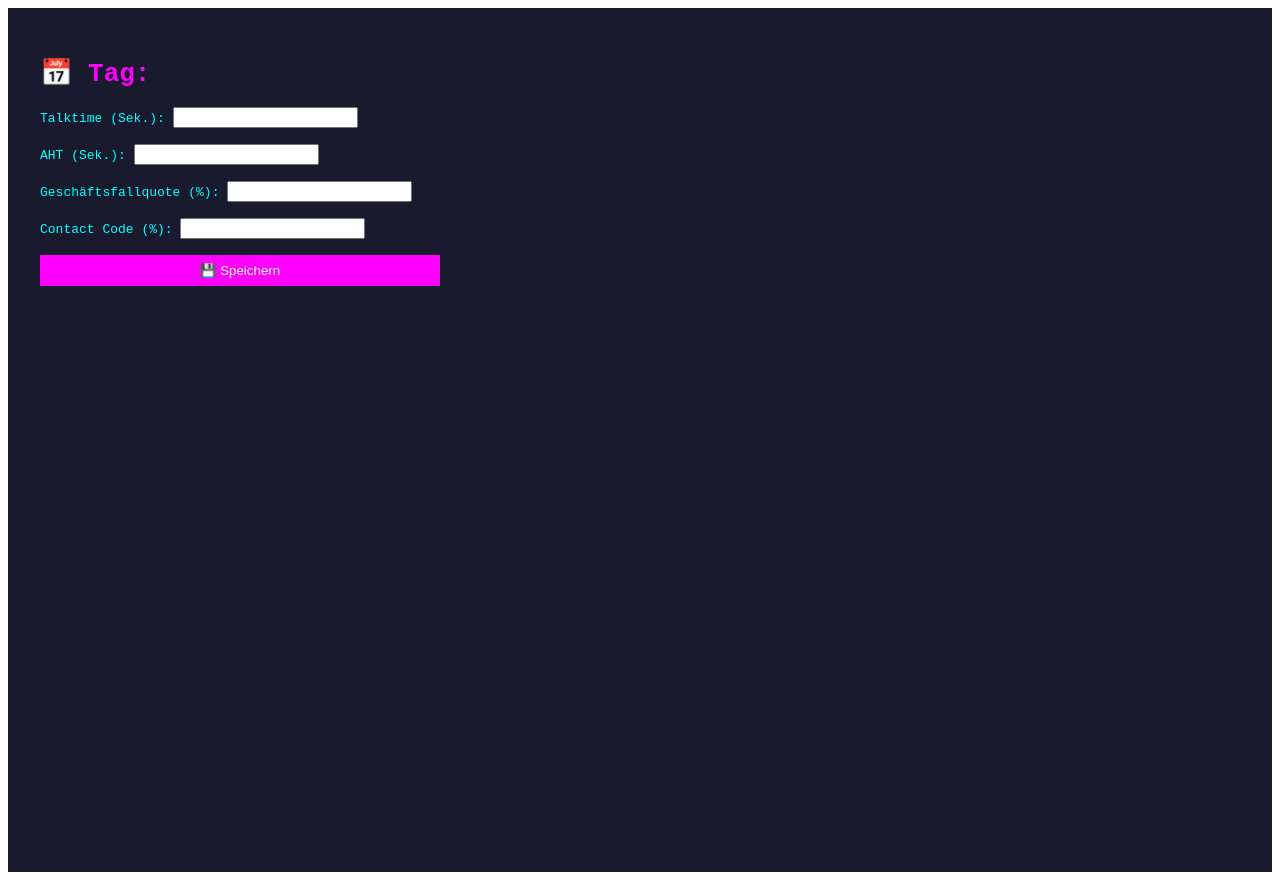
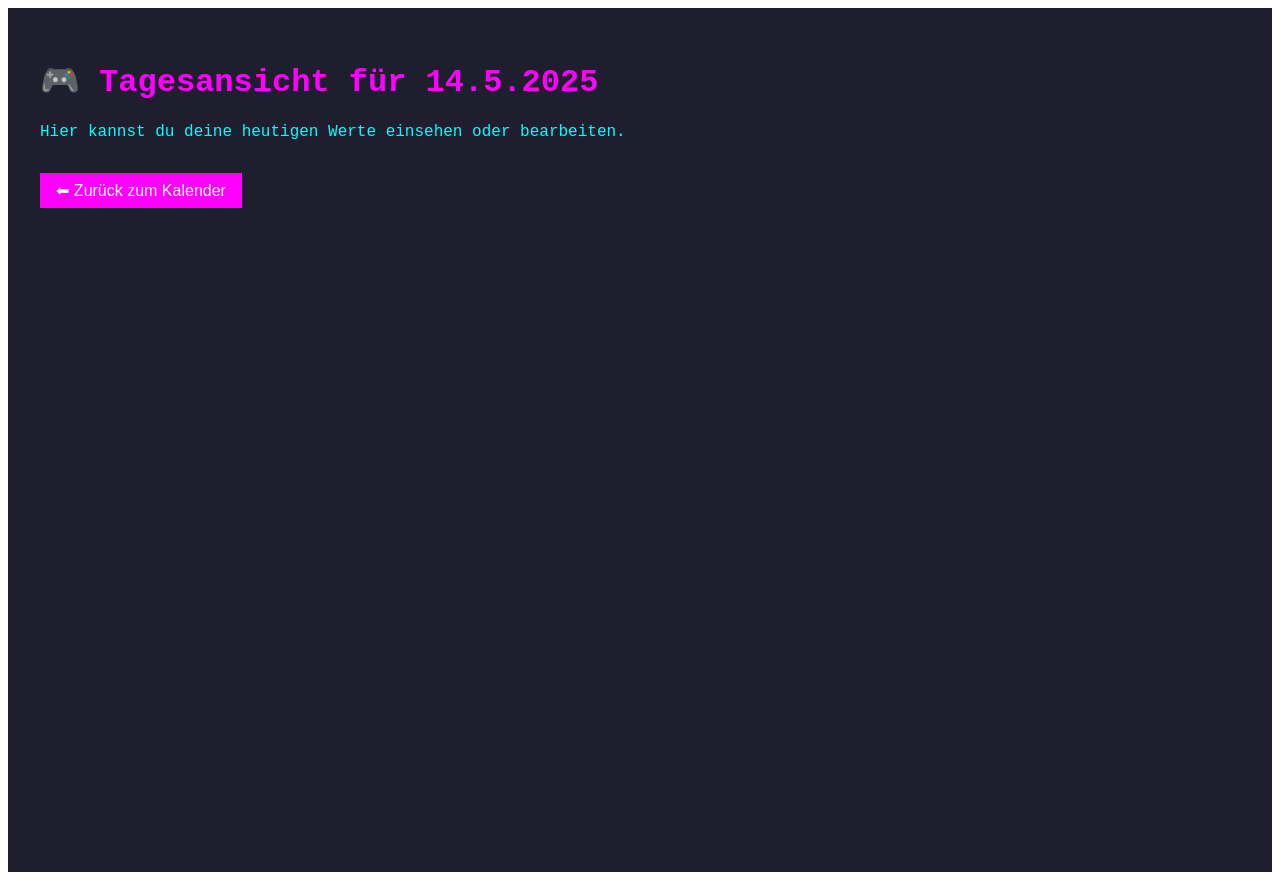
Before and after one commit to PrismaKiara/retro-call-battle, a Next.js app: page /day in a window 1280 px wide. Built offline with nearby package versions, Linux system fonts and the light colour scheme.

Commit message:
Add files via upload

```diff
--- a/pages/day.js
+++ b/pages/day.js
@@ -1,31 +1,41 @@
 
-import { useRouter } from 'next/router';
-import { useState } from 'react';
+import { useRouter } from "next/router";
+import { useEffect, useState } from "react";
 
-export default function DayPage() {
+export default function Day() {
   const router = useRouter();
-  const { date } = router.query;
-  const [inputs, setInputs] = useState({ talktime: '', aht: '', caseQuote: '', contactCode: '' });
+  const [date, setDate] = useState("");
 
-  const handleChange = (e) => {
-    setInputs({ ...inputs, [e.target.name]: e.target.value });
-  };
-
-  const handleSubmit = (e) => {
-    e.preventDefault();
-    console.log('Daten gesendet für', date, inputs);
-  };
+  useEffect(() => {
+    const today = new Date();
+    const formatted = today.toLocaleDateString("de-DE");
+    setDate(formatted);
+  }, []);
 
   return (
-    <div style={{ fontFamily: 'monospace', background: '#1a1a2e', color: '#00ffff', minHeight: '100vh', padding: '2rem' }}>
-      <h1 style={{ color: '#ff00ff' }}>📅 Tag: {date}</h1>
-      <form onSubmit={handleSubmit} style={{ display: 'flex', flexDirection: 'column', gap: '1rem', maxWidth: '400px' }}>
-        <label>Talktime (Sek.): <input name="talktime" type="number" value={inputs.talktime} onChange={handleChange} /></label>
-        <label>AHT (Sek.): <input name="aht" type="number" value={inputs.aht} onChange={handleChange} /></label>
-        <label>Geschäftsfallquote (%): <input name="caseQuote" type="number" value={inputs.caseQuote} onChange={handleChange} /></label>
-        <label>Contact Code (%): <input name="contactCode" type="number" value={inputs.contactCode} onChange={handleChange} /></label>
-        <button type="submit" style={{ background: '#ff00ff', color: '#fff', padding: '0.5rem', border: 'none' }}>💾 Speichern</button>
-      </form>
+    <div style={{
+      backgroundColor: "#1e1e2f",
+      color: "#00ffff",
+      fontFamily: "Courier New, monospace",
+      padding: "2rem",
+      height: "100vh"
+    }}>
+      <h1 style={{ color: "#ff00ff" }}>🎮 Tagesansicht für {date}</h1>
+      <p>Hier kannst du deine heutigen Werte einsehen oder bearbeiten.</p>
+      <button
+        style={{
+          backgroundColor: "#ff00ff",
+          color: "white",
+          border: "none",
+          padding: "0.5rem 1rem",
+          fontSize: "1rem",
+          cursor: "pointer",
+          marginTop: "1rem"
+        }}
+        onClick={() => router.push("/calendar")}
+      >
+        ⬅ Zurück zum Kalender
+      </button>
     </div>
   );
 }
```
